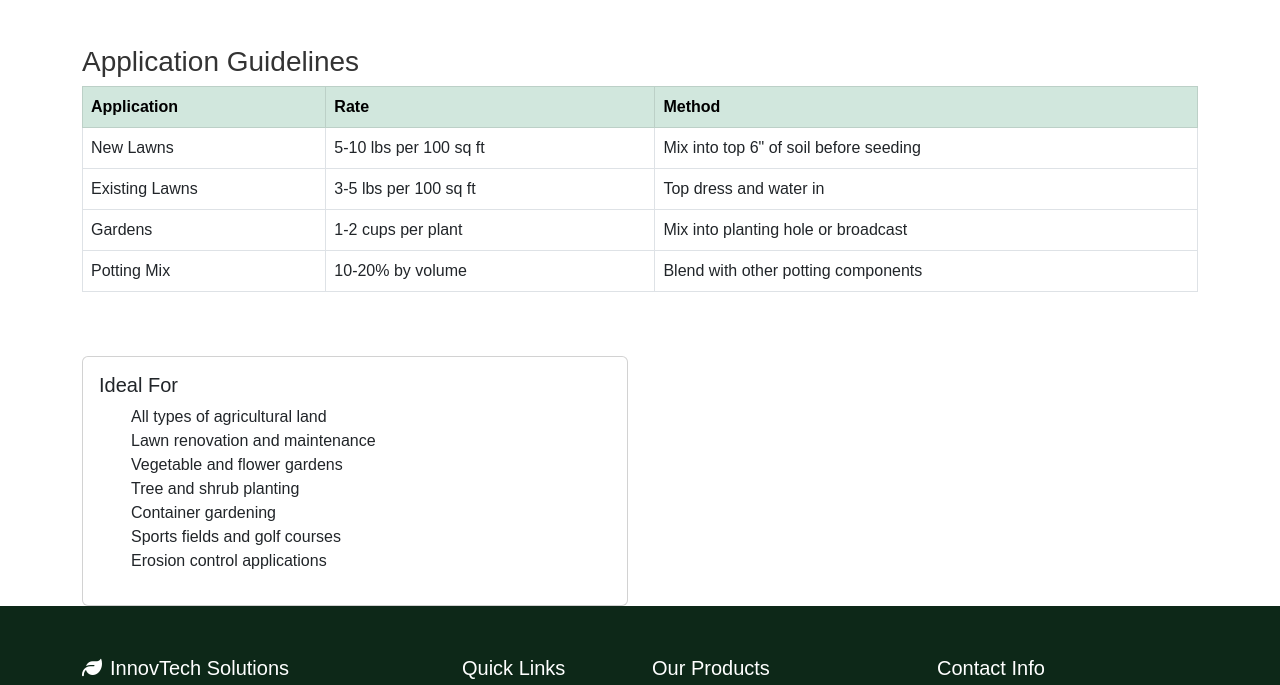
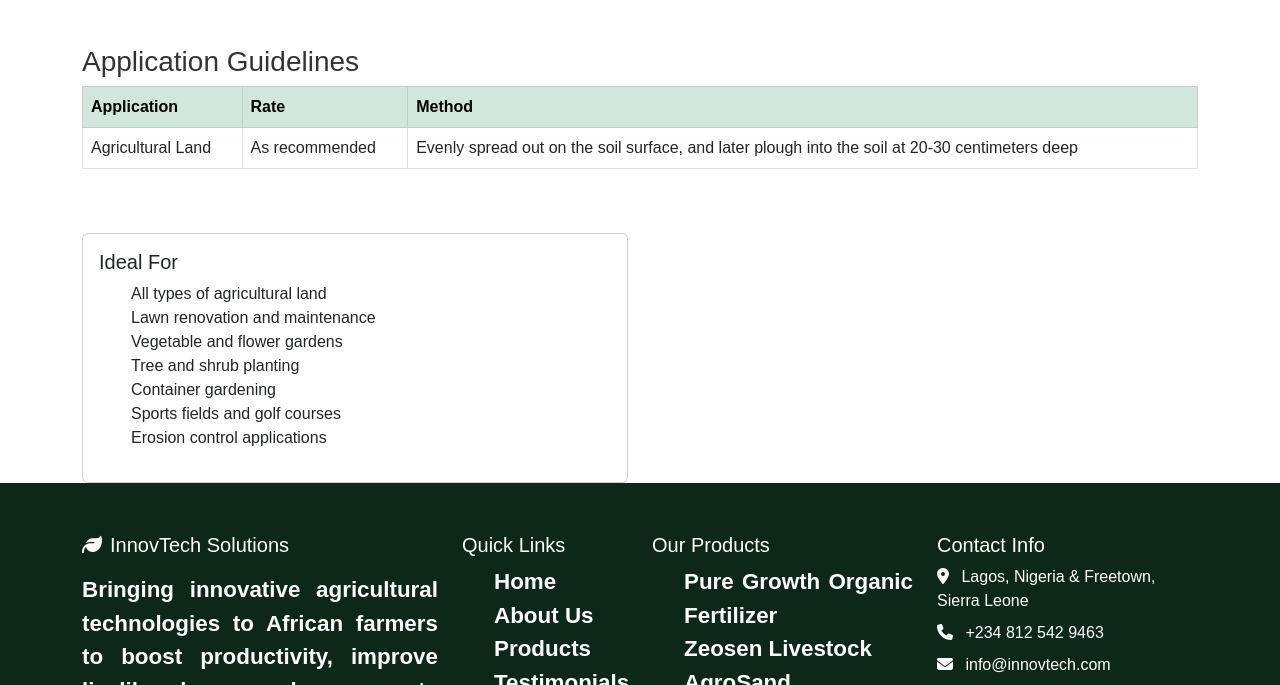
Before and after one commit to J-X3L/innov, a plain HTML site: page soilfix.html in a window 1280 px wide. Shown: the part 1148-1833 px from the top of the page. Drawn offline with nearby package versions, Linux system fonts and the light colour scheme; a web font is replaced by a local one.

Commit message:
made changes to soil fix to have plough

```diff
--- a/soilfix.html
+++ b/soilfix.html
@@ -501,24 +501,9 @@
                         </thead>
                         <tbody>
                             <tr>
-                                <td>New Lawns</td>
-                                <td>5-10 lbs per 100 sq ft</td>
-                                <td>Mix into top 6" of soil before seeding</td>
-                            </tr>
-                            <tr>
-                                <td>Existing Lawns</td>
-                                <td>3-5 lbs per 100 sq ft</td>
-                                <td>Top dress and water in</td>
-                            </tr>
-                            <tr>
-                                <td>Gardens</td>
-                                <td>1-2 cups per plant</td>
-                                <td>Mix into planting hole or broadcast</td>
-                            </tr>
-                            <tr>
-                                <td>Potting Mix</td>
-                                <td>10-20% by volume</td>
-                                <td>Blend with other potting components</td>
+                                <td>Agricultural Land</td>
+                                <td>As recommended</td>
+                                <td>Evenly spread out on the soil surface, and later plough into the soil at 20-30 centimeters deep</td>
                             </tr>
                         </tbody>
                     </table>
@@ -527,20 +512,6 @@
         </div>
 
         <div class="row mt-5">
-            <!-- <div class="col-md-6">
-                <div class="card h-100">
-                    <div class="card-body">
-                        <h5 class="card-title">Technical Specifications</h5>
-                        <ul>
-                            <li><strong>Form:</strong> Granular</li>
-                            <li><strong>Particle Size:</strong> 0.5-3mm</li>
-                            <li><strong>pH:</strong> 6.5-7.5</li>
-                            <li><strong>Organic Matter:</strong> ≥15%</li>
-                            <li><strong>Packaging:</strong> 10kg, 25kg bags</li>
-                        </ul>
-                    </div>
-                </div>
-            </div> -->
             <div class="col-md-6">
                 <div class="card h-100">
                     <div class="card-body">
```
